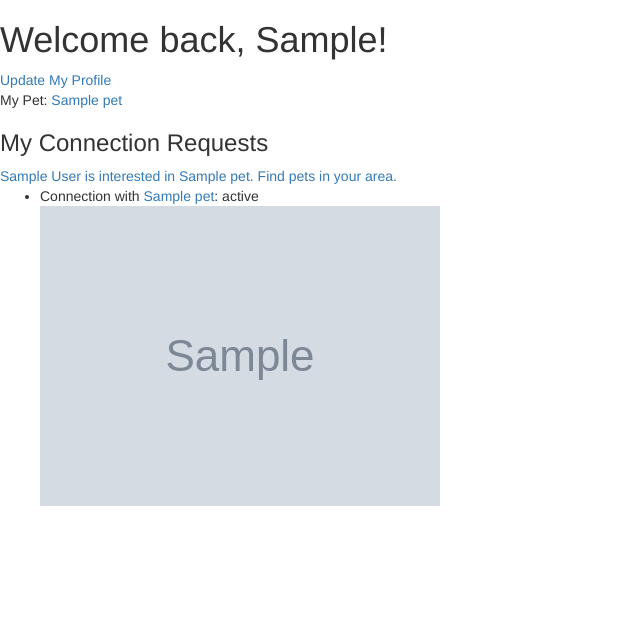
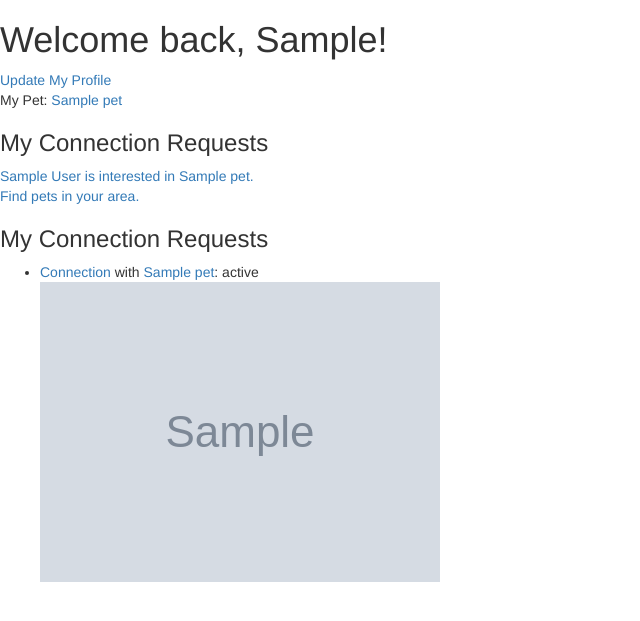
Before and after one commit to yenly/hb_project_petshare, a Flask app: page /member in a window 1280 px wide. Shown: the top 621 px of the page, without its empty margins (0-640 px from the left). Run offline with Flask 2, Linux system fonts and the light colour scheme; the visitor is signed in with stand-in values (Sample User, id 1); tables that the repository leaves empty hold one stand-in row (values such as "Sample post"); grey boxes marked "Sample" are stand-in pictures; some libraries are stand-ins or nearby versions.

Commit message:
Reactor code to make add_messages a separate function.

```diff
--- a/server.py
+++ b/server.py
@@ -214,9 +214,23 @@ def send_connection_request():
                                            'connection_status': 'Interested'})
     db.session.commit()
 
-    connection = Connection.query.filter(Connection.pet_id == pet_id).first()
+    add_message(user_id, pet_id, seeker_id, connect_message)
+
+    pet = Pet.query.filter(Pet.pet_id == pet_id).first()
+
+    seeker_name = seeker.user.first_name + " " + seeker.user.last_name
+
+    send_email_notification(seeker_name, pet.name, pet.owner.user.email)
+    send_txt(pet.name)
+
+    return jsonify({'connect': 'success'})
+
+
+def add_message(user_id, pet_id, seeker_id, connect_message):
+    """Add message attached to connection request to db."""
+
+    connection = Connection.query.filter(Connection.pet_id == pet_id and Connection.seeker_id == seeker_id).first()
     request_id = connection.request_id
-    print connect_message, request_id
 
     QUERY = """INSERT INTO connect_messages (request_id, user_id, message)
                VALUES (:request_id, :user_id, :message)"""
@@ -226,13 +240,6 @@ def send_connection_request():
                                            'message': connect_message})
 
     db.session.commit()
-
-    pet = Pet.query.filter(Pet.pet_id == pet_id).first()
-
-    seeker_name = seeker.user.first_name + " " + seeker.user.last_name
-
-    send_email_notification(seeker_name, pet.name, pet.owner.user.email)
-    send_txt(pet.name)
 
     return jsonify({'connect': 'success'})
 
@@ -256,7 +263,7 @@ def send_txt(pet_name):
     txt_msg = "PetShare: Connection request for %s received! Log in your account to find out more." % (pet_name)
 
     message = client.messages.create(body=txt_msg,
-                                     to="+14155316383",  # Hardcode for demo
+                                     to="+14154845338",  # Hardcode for demo
                                      from_="+14156108596")
 
     return True
@@ -311,7 +318,7 @@ def change_connect_status():
 def display_connect_request(id):
     """Display connection request information"""
 
-    c_request = Connection.query.filter(Connection.request_id == 11).first()
+    c_request = Connection.query.filter(Connection.request_id == id).first()
     pet = c_request.pet
     print pet
 
--- a/templates/member.html
+++ b/templates/member.html
@@ -12,10 +12,11 @@
     My Pet: <a href="/pet_profile/{{ pet.pet_id }}">{{ pet.name }}</a><br />
     {% endif %}
 
+
+    {% if user.owner %}
     <h3>My Connection Requests</h3>
-    {% if user.owner %}
         {% for item in request_list %}
-            <a href="/connect_request/{{item.request_id}}">{{ item.seeker.user.first_name }} {{ item.seeker.user.last_name }} is interested in {{ item.pet.name }}.</a>
+            <a href="/connect_request/{{item.request_id}}">{{ item.seeker.user.first_name }} {{ item.seeker.user.last_name }} is interested in {{ item.pet.name }}.</a><br>
         {% endfor %}
 
         <!-- <ul>
@@ -54,12 +55,13 @@
         </ul> -->
     {% endif %}
     {% if user.seeker %}
+
         <a href="/pet_search">Find pets in your area.</a>
-
+<h3>My Connection Requests</h3>
         <ul>
         {% for item in request_list %}
             <li>
-                Connection with <a href="/pet_profile/{{ item.pet_id }}">{{ item.pet.name }}</a>: {{ item.connection_status }} <br />
+                <a href="/connect_request/{{item.request_id}}">Connection</a> with <a href="/pet_profile/{{ item.pet_id }}">{{ item.pet.name }}</a>: {{ item.connection_status }} <br />
                 <a href="/pet_profile/{{ item.pet_id }}"><img src="{{ item.pet.image_url }}" alt="{{ item.pet.name }}" /></a>
             </li>
         {% endfor %}
```
